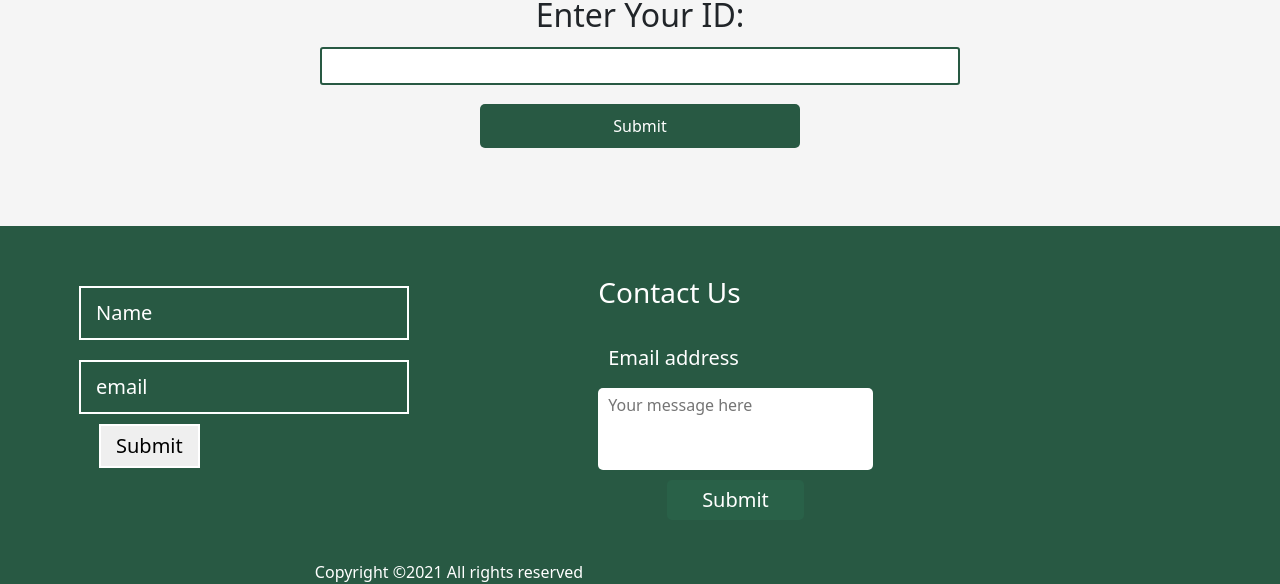
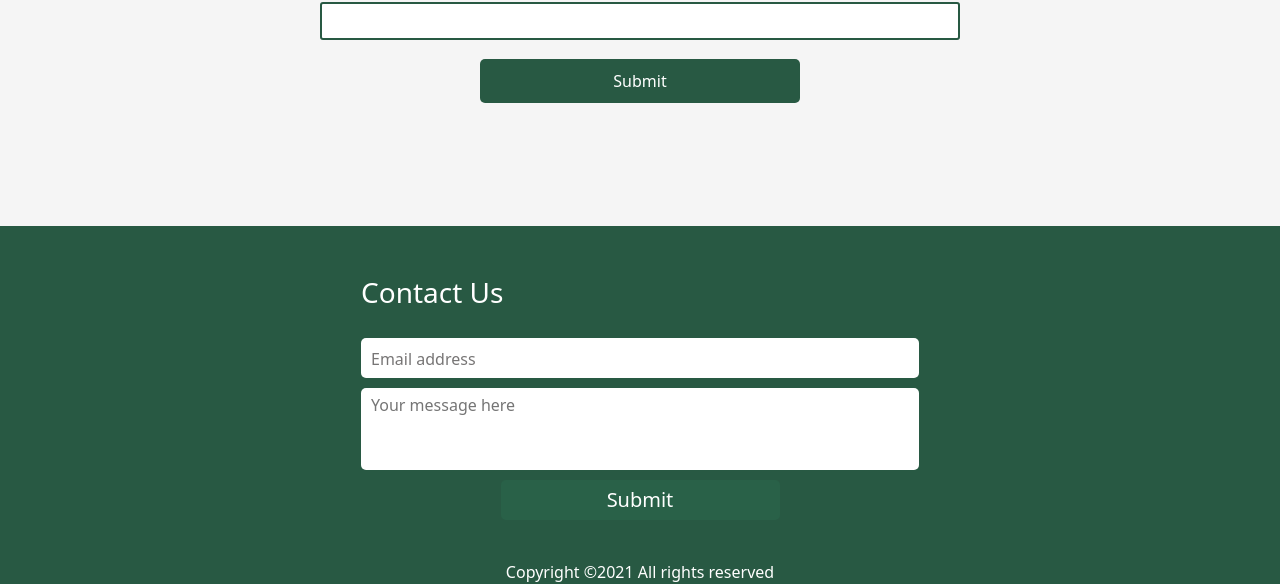
Before and after one commit to Mopharr/final, a plain HTML site: page index.html in a window 1280 px wide. Shown: the part 744-1328 px from the top of the page. Drawn offline with Linux system fonts and the light colour scheme.

Commit message:
landing page fixed

```diff
--- a/css/style.css
+++ b/css/style.css
@@ -122,10 +122,9 @@
   background-color: #f5f5f5;
   height: 40vh;
   text-align: center;
-  padding-top: 7%;
+  padding: 3.5% 0px;
   display: flex;
   justify-content: center;
-  padding-bottom: 30px;
 }
 
 .info .section-content-holder {
@@ -200,7 +199,7 @@ button#fButton {
   color: #000;
   margin-left: 20px;
 }
-p.col-lg-8.col-sm-12.footer-text.m-0 {
+.footer-text {
   text-align: center;
 }
 /* ADDED STYLES */
@@ -223,6 +222,11 @@ p.col-lg-8.col-sm-12.footer-text.m-0 {
   width: 50%;
   /* text-align: center; */
 }
+@media (max-width: 768px) {
+  .contact-form {
+    width: 90%;
+  }
+}
 .contact-form  input, textarea {
   display: block;
   width: 100%;
@@ -231,6 +235,12 @@ p.col-lg-8.col-sm-12.footer-text.m-0 {
   margin-bottom: 10px;
   border: none;
   resize: none;
+  background-color: #fff;
+}
+
+#email::placeholder {
+  color: rgb(119, 117, 117);
+  font-size: medium;
 }
 
 .contact-form  input[type='submit'], .processing {
--- a/index.html
+++ b/index.html
@@ -8,7 +8,7 @@
     <link rel="stylesheet" href="./css/style.css">
 
     <link rel="stylesheet" href="./fontawesome-free-5.13.1-web/fontawesome-free-5.13.1-web/css/all.css">
-    <title>Document</title>
+    <title>National Unification Identity</title>
 </head>
 <body>
 
@@ -44,15 +44,15 @@
     </section>
     <footer class="footer-area section_gap">
         <div class="container">
-            <div class="row">
-            <div class="col-lg-4  col-md-6">
+            <div class="ro">
+            <!-- <div class="col-lg-4  col-md-6">
                 <div class="single-footer-widget mail-chimp">
                     <input type="text" name="admin" id="admin" placeholder="Name">
                     <input type="email" id="email" placeholder="email">
                     <button id="fButton">Submit</button>
                  </div>
-             </div>
-             <div class="footer-container col-lg-6 col-md-6">
+             </div> -->
+             <div class="footer-container">
                 <div class="contact-form">
                     <h3>Contact Us</h3>
                     <div id="success"></div>
@@ -66,11 +66,11 @@
                 </div>
             </div>
             </div>
-            <div class="row footer-bottom d-flex justify-content-between">
-                <p class="col-lg-8 col-sm-12 footer-text m-0">
-                Copyright ©<script>document.write(new Date().getFullYear());</script> All rights reserved
+            <div class="row">
+                <p class="footer-text m-0">
+                Copyright &copy;<script>document.write(new Date().getFullYear());</script> All rights reserved
                 </p>
-
+            </div>
     </footer>
 
 
```
